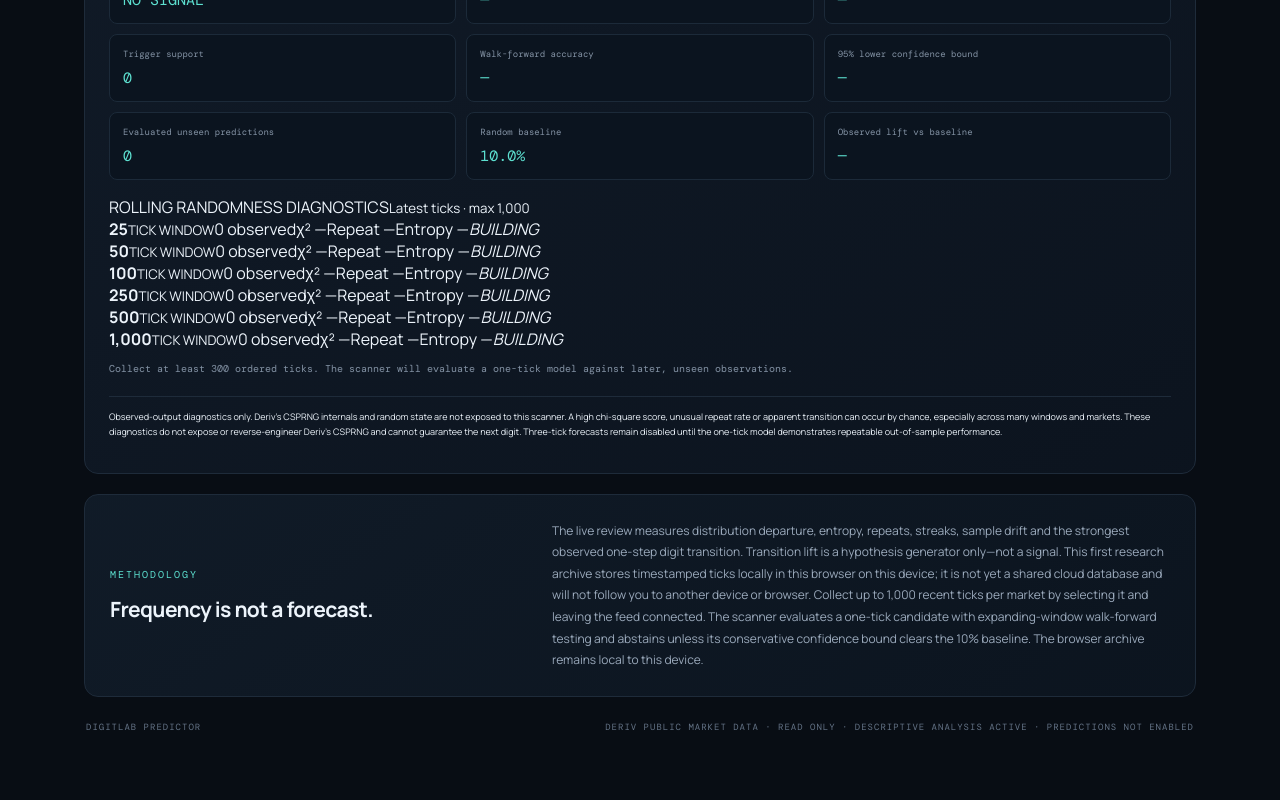
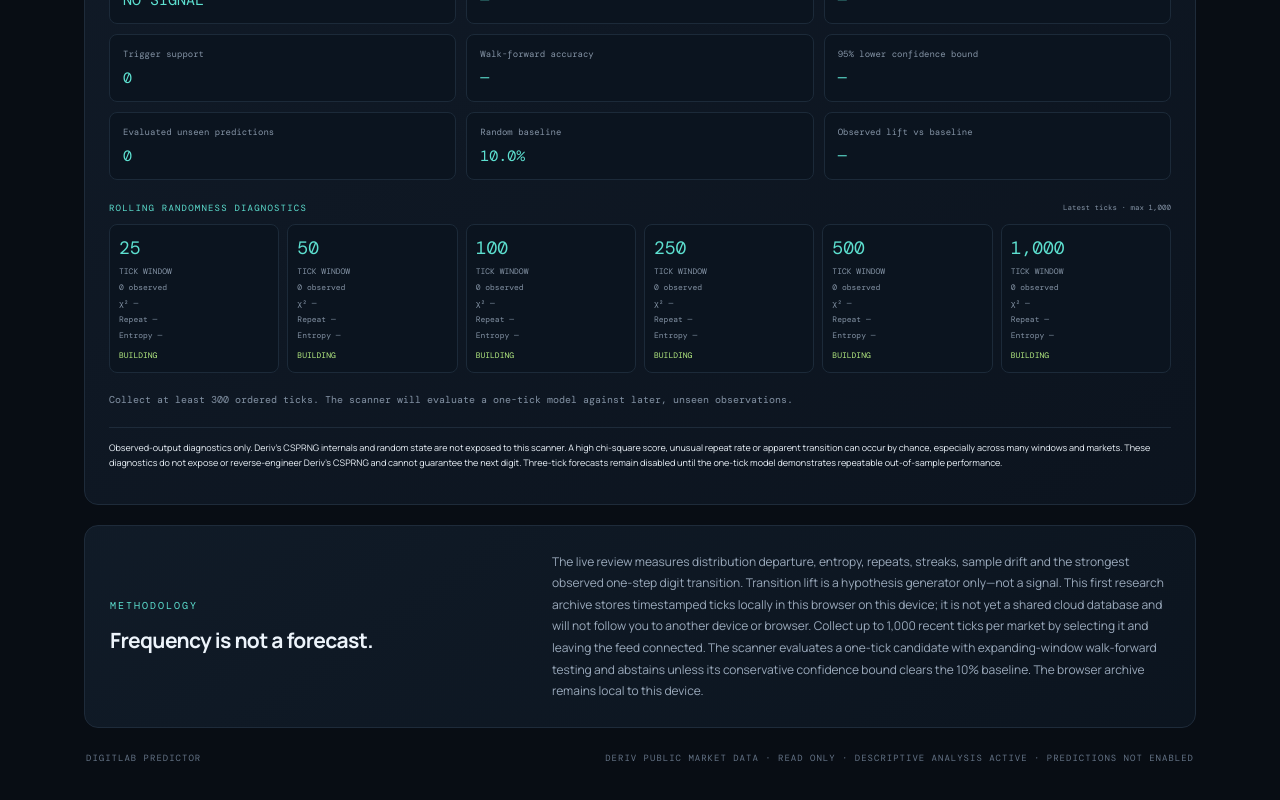
Before and after one commit to Mununuline/digitlabpredictor, a Next.js app: page / in a window 1280 px wide. Shown: the part 1703-2503 px from the top of the page. Built offline with nearby package versions, Linux system fonts and the light colour scheme.

Commit message:
Style rolling randomness diagnostics windows

```diff
--- a/app/globals.css
+++ b/app/globals.css
@@ -72,3 +72,13 @@ footer{display:flex;justify-content:space-between;color:#647386;font-size:9px;le
 .ai-grid span{font:9px 'DM Mono',monospace;color:var(--muted)}
 .ai-grid b{font:15px 'DM Mono',monospace;color:var(--cyan)}
 @media(max-width:760px){.ai-grid{grid-template-columns:repeat(2,1fr)}}
+
+.window-heading{display:flex;justify-content:space-between;align-items:center;margin:22px 0 10px;font:9px 'DM Mono',monospace;letter-spacing:1.2px;color:var(--cyan)}
+.window-heading small{color:var(--muted);letter-spacing:0}
+.window-grid{display:grid;grid-template-columns:repeat(6,1fr);gap:8px;margin:10px 0 18px}
+.window-card{display:flex;flex-direction:column;gap:6px;padding:11px 9px;background:#0b141f;border:1px solid #1c2a39;border-radius:8px;min-width:0}
+.window-card>b{font:18px 'DM Mono',monospace;color:var(--cyan)}
+.window-card>small,.window-card>span,.window-card>em{font:8px 'DM Mono',monospace;color:var(--muted);font-style:normal;overflow-wrap:anywhere}
+.window-card>em{color:var(--lime);line-height:1.5;margin-top:3px}
+@media(max-width:900px){.window-grid{grid-template-columns:repeat(3,1fr)}}
+@media(max-width:480px){.window-grid{grid-template-columns:repeat(2,1fr)}.window-heading{align-items:flex-start;gap:8px;flex-direction:column}}
```
